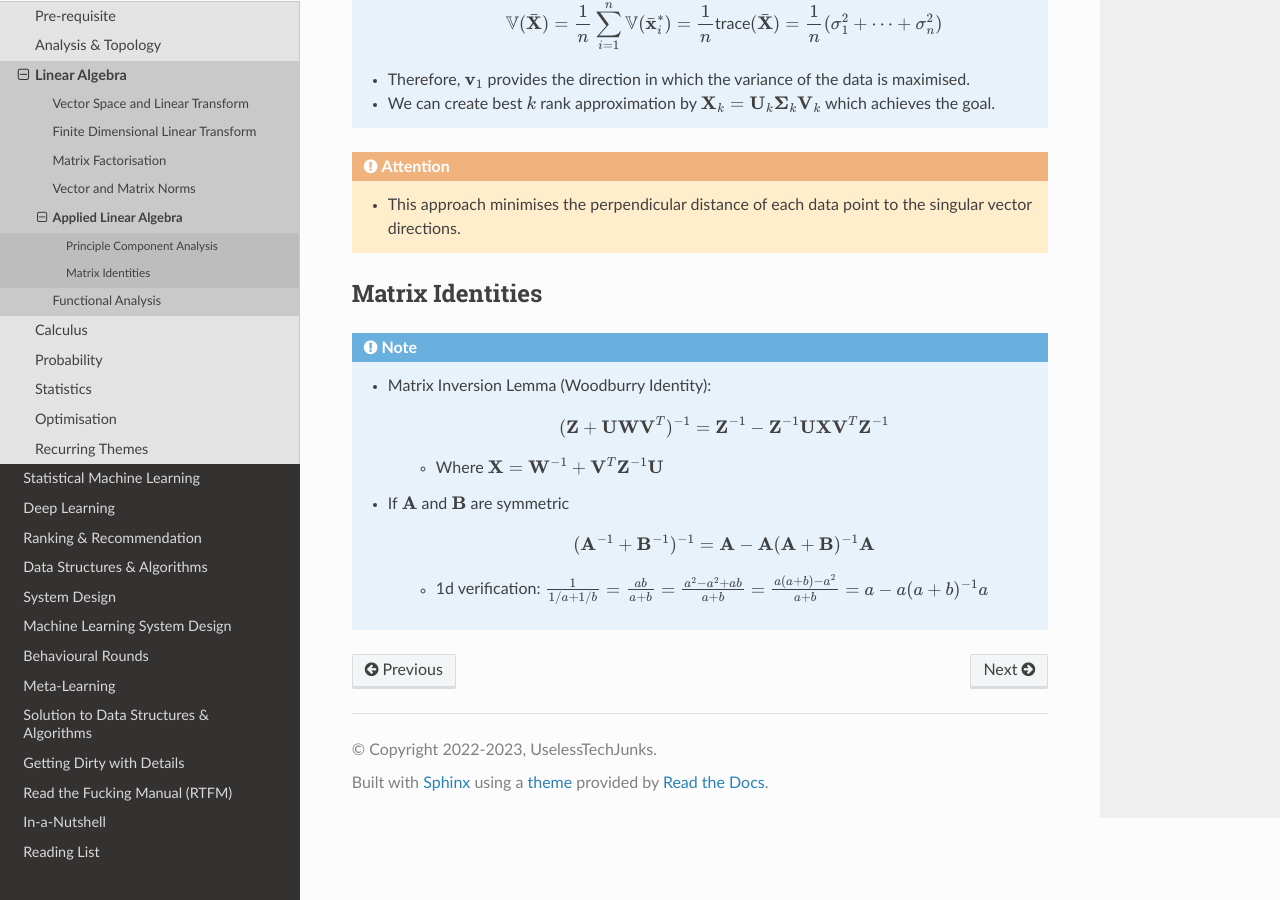
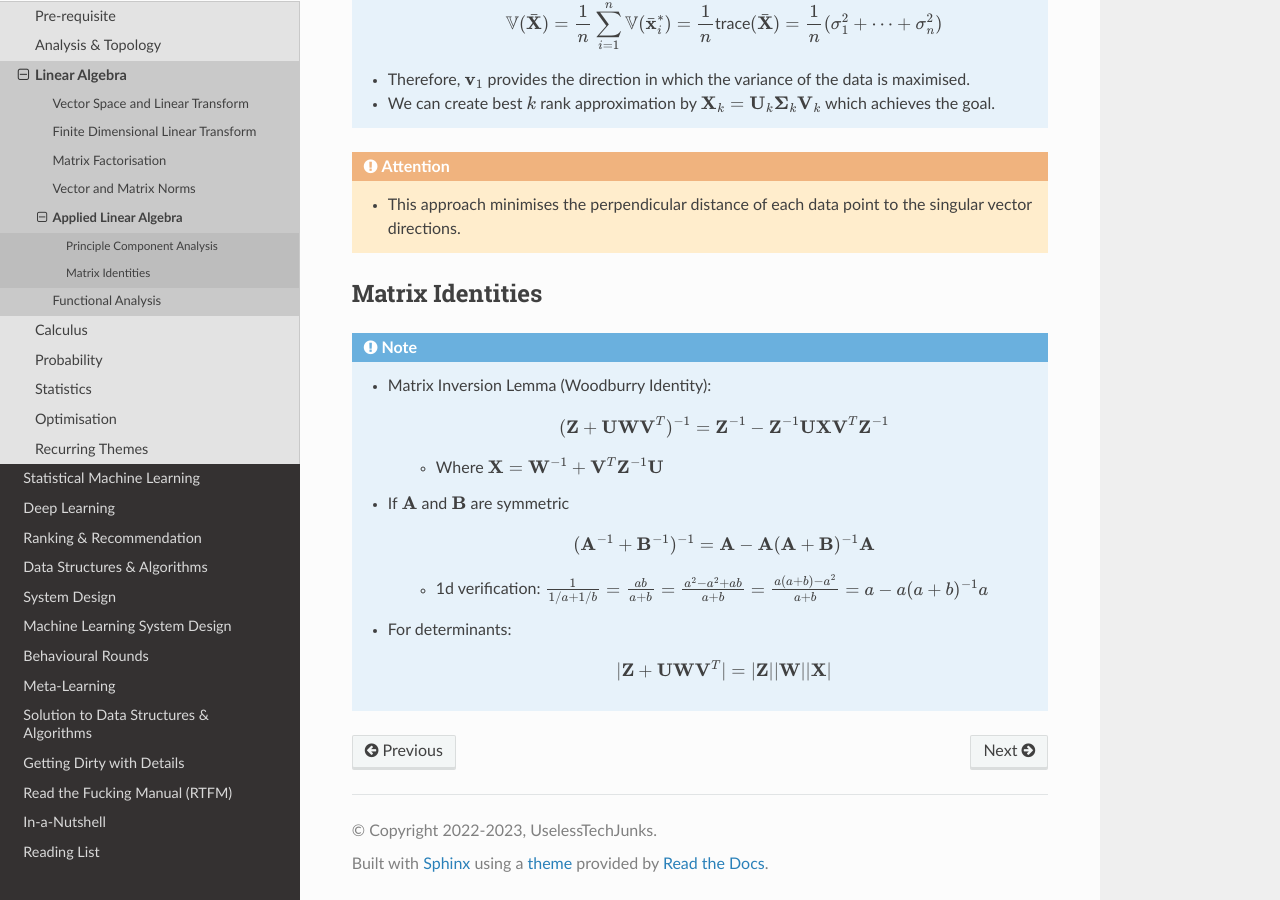
Before and after one commit to uselesstechjunks/leetcode, a Sphinx documentation site: the page built from docs/source/math/linalg/applied.rst, in a window 1280 px wide and 900 px high, scrolled down 522 px. Built offline with Sphinx 7.4.7 and the Read the Docs theme 2.0.0, drawn with Linux system fonts in a browser that asks for light colours.

Commit message:
Update applied.rst

```diff
--- a/docs/source/math/linalg/applied.rst
+++ b/docs/source/math/linalg/applied.rst
@@ -37,3 +37,6 @@ Matrix Identities
 		.. math:: (\mathbf{A}^{-1}+\mathbf{B}^{-1})^{-1}=\mathbf{A}-\mathbf{A}(\mathbf{A}+\mathbf{B})^{-1}\mathbf{A}
 
 		* 1d verification: :math:`\frac{1}{1/a+1/b}=\frac{ab}{a+b}=\frac{a^2-a^2+ab}{a+b}=\frac{a(a+b)-a^2}{a+b}=a-a(a+b)^{-1}a`
+	* For determinants:
+
+		.. math:: |\mathbf{Z}+\mathbf{U}\mathbf{W}\mathbf{V}^T|=|\mathbf{Z}||\mathbf{W}||\mathbf{X}|
```
